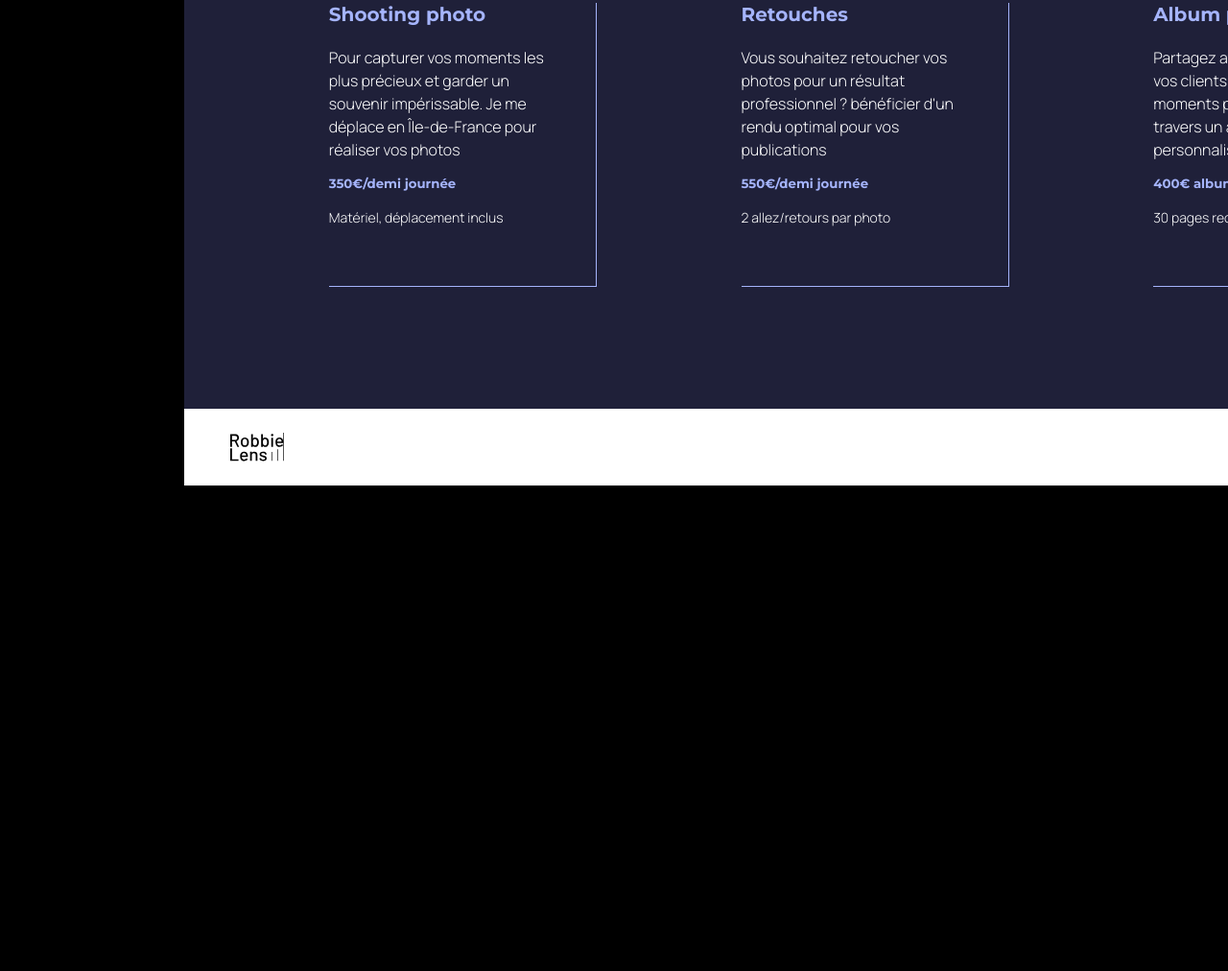
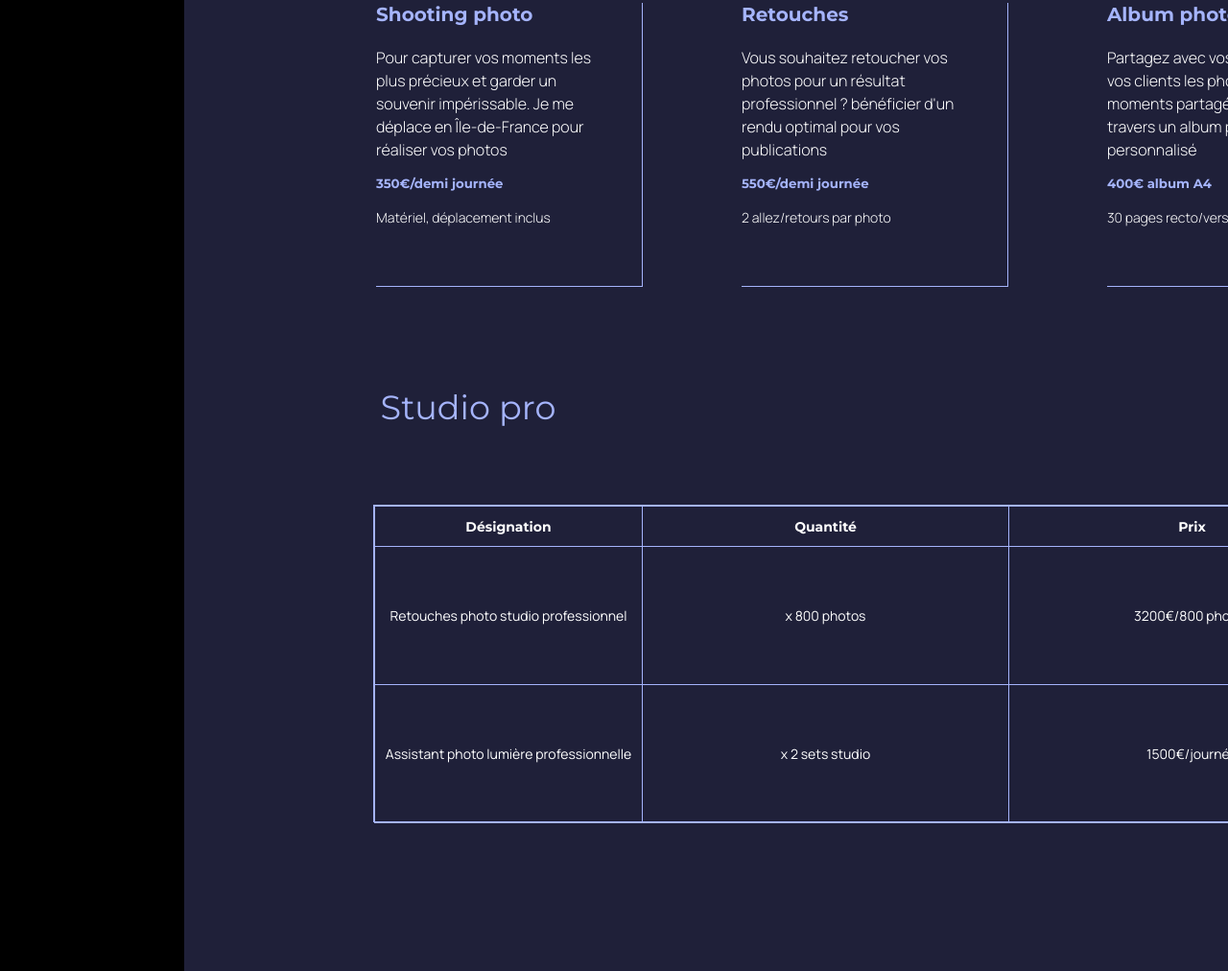
Before and after one commit to Wtfluna/robbie-lens-photography, a plain HTML site: page src/prices.html in a window 1280 px wide. Shown: the part 428-1440 px from the top of the page at 96% size. Drawn offline with Linux system fonts and the light colour scheme.

Commit message:
prices page done

```diff
--- a/src/prices.html
+++ b/src/prices.html
@@ -37,7 +37,7 @@
     <div class="prices-header">
       <h1>Tarifs</h1>
       <div class="prices-header__button">
-        <a href="/src/portfolio.html" class="button">Contactez-moi</a>
+        <a href="/src/index.html#send" class="button">Contactez-moi</a>
       </div>
     </div>
     <section class="prices-description">
@@ -69,6 +69,31 @@
         <p class="prices-description__details">30 pages recto/verso</p>
       </div>
     </section>
+
+    <div class="prices-studio-header">
+      <h2>Studio pro</h2>
+    </div>
+    <section class="prices-studio">
+      <div>
+        <table class="prices-studio__table">
+          <tr>
+            <th class="col-1">Désignation</th>
+            <th class="col-2">Quantité</th>
+            <th class="col-3">Prix</th>
+          </tr>
+          <tr>
+            <td>Retouches photo studio professionnel</td>
+            <td>x 800 photos</td>
+            <td>3200&euro;/800 photos</td>
+          </tr>
+          <tr>
+            <td>Assistant photo lumière professionnelle</td>
+            <td>x 2 sets studio</td>
+            <td>1500&euro;/journée</td>
+          </tr>
+        </table>
+      </div>
+    </section>
   </body>
 
   <footer>
--- a/src/styles/pages/prices/_prices-description.scss
+++ b/src/styles/pages/prices/_prices-description.scss
@@ -1,12 +1,41 @@
 @use "../../abstracts/variables";
+
+.prices-header {
+  height: 309px;
+  padding: 0px 200px 0px 200px;
+  display: flex;
+  align-items: center;
+  justify-content: space-between;
+  background-color: variables.$primary-color;
+
+  h1 {
+    width: 602px;
+    height: 67px;
+    display: flex;
+    align-items: center;
+    font-family: variables.$heading-font;
+    font-weight: 400;
+    line-height: 67.05px;
+    font-size: variables.$bs-H1;
+    color: variables.$secondary-color;
+  }
+
+  &__button {
+    width: 254px;
+    height: 65px;
+    display: flex;
+    justify-content: center;
+  }
+}
 
 .prices-description {
   height: 380px;
-  background-color: variables.$primary-color;
-  padding-bottom: 85px;
+  padding: 0px 200px 0px 200px;
   display: flex;
   justify-content: space-evenly;
   align-items: center;
+  gap: 103px;
+  background-color: variables.$primary-color;
 
   h4,
   h5 {
--- a/src/styles/pages/prices/_prices-header.scss
+++ /dev/null
@@ -1,28 +0,0 @@
-@use "../../abstracts/variables";
-
-.prices-header {
-  height: 309px;
-  display: flex;
-  align-items: center;
-  justify-content: space-around;
-  background-color: variables.$primary-color;
-
-  h1 {
-    width: 602px;
-    height: 67px;
-    display: flex;
-    align-items: center;
-    font-family: variables.$heading-font;
-    font-weight: 400;
-    line-height: 67.05px;
-    font-size: variables.$bs-H1;
-    color: variables.$secondary-color;
-  }
-
-  &__button {
-    width: 254px;
-    height: 65px;
-    display: flex;
-    justify-content: center;
-  }
-}
--- /dev/null
+++ b/src/styles/pages/prices/_prices-studio.scss
@@ -0,0 +1,63 @@
+@use "../../abstracts/variables";
+
+.prices-studio-header {
+  height: 165px;
+  display: flex;
+  align-items: center;
+  padding: 0px 200px 0px 200px;
+  background-color: variables.$primary-color;
+
+  h2 {
+    width: 192px;
+    height: 42px;
+    display: flex;
+    justify-content: center;
+    font-family: variables.$heading-font;
+    font-size: variables.$bs-H2;
+    color: variables.$secondary-color;
+    font-weight: 400;
+  }
+}
+
+.prices-studio {
+  height: 705px;
+  padding: 20px;
+  display: flex;
+  justify-content: center;
+  background-color: variables.$primary-color;
+
+  &__table {
+    width: 100%;
+    height: 331px;
+    display: flex;
+    justify-content: center;
+    font-family: variables.$paragraph-font;
+    font-size: 14px;
+    color: variables.$white;
+    border: 1px solid variables.$secondary-color;
+    border-collapse: collapse;
+
+    th {
+      font-family: variables.$heading-font;
+      background-color: variables.$primary-color;
+      border: 1px solid variables.$secondary-color;
+    }
+
+    .col-1 {
+      width: 278px;
+      height: 41px;
+    }
+
+    .col-2,
+    .col-3 {
+      width: 381px;
+    }
+
+    td {
+      height: 143px;
+      text-align: center;
+      border: 1px solid variables.$secondary-color;
+      border-collapse: collapse;
+    }
+  }
+}
--- a/src/styles/pages/prices/_prices.scss
+++ b/src/styles/pages/prices/_prices.scss
@@ -1,2 +1,2 @@
-@use "../prices/prices-header";
 @use "../prices/prices-description";
+@use "../prices/prices-studio";
```
Also changed, not shown: src/style.css, 1 other file.
